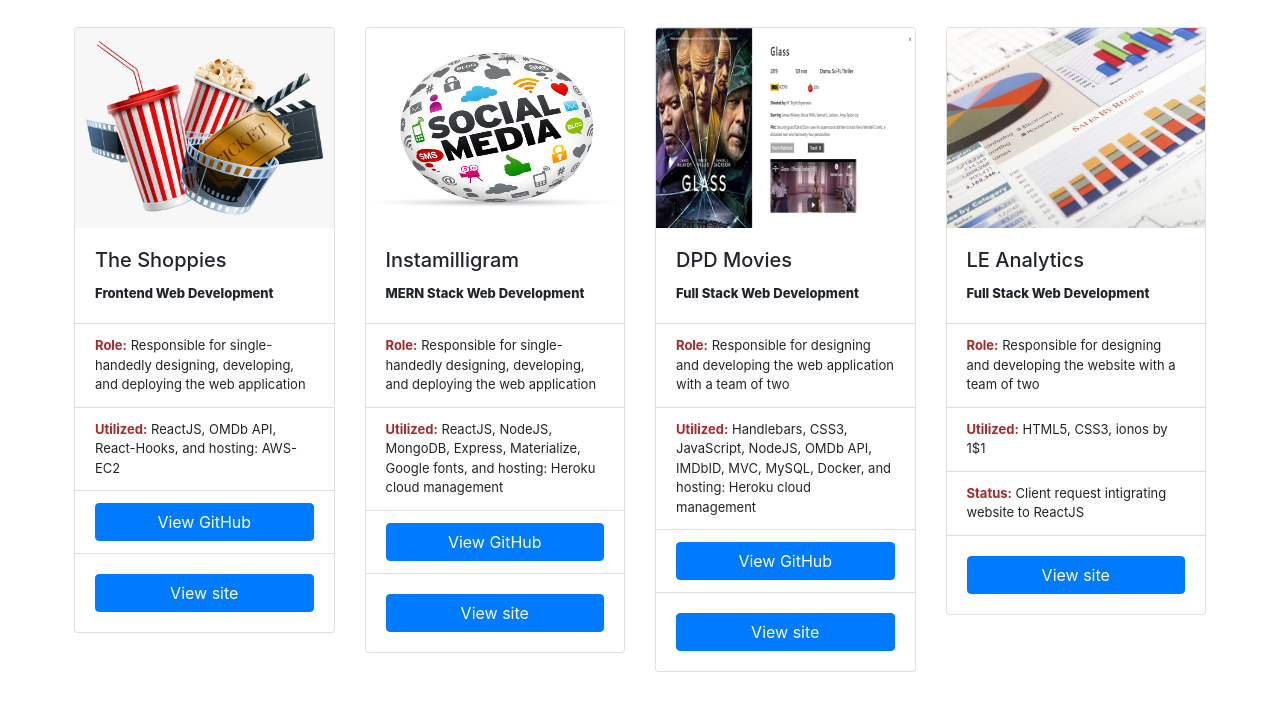
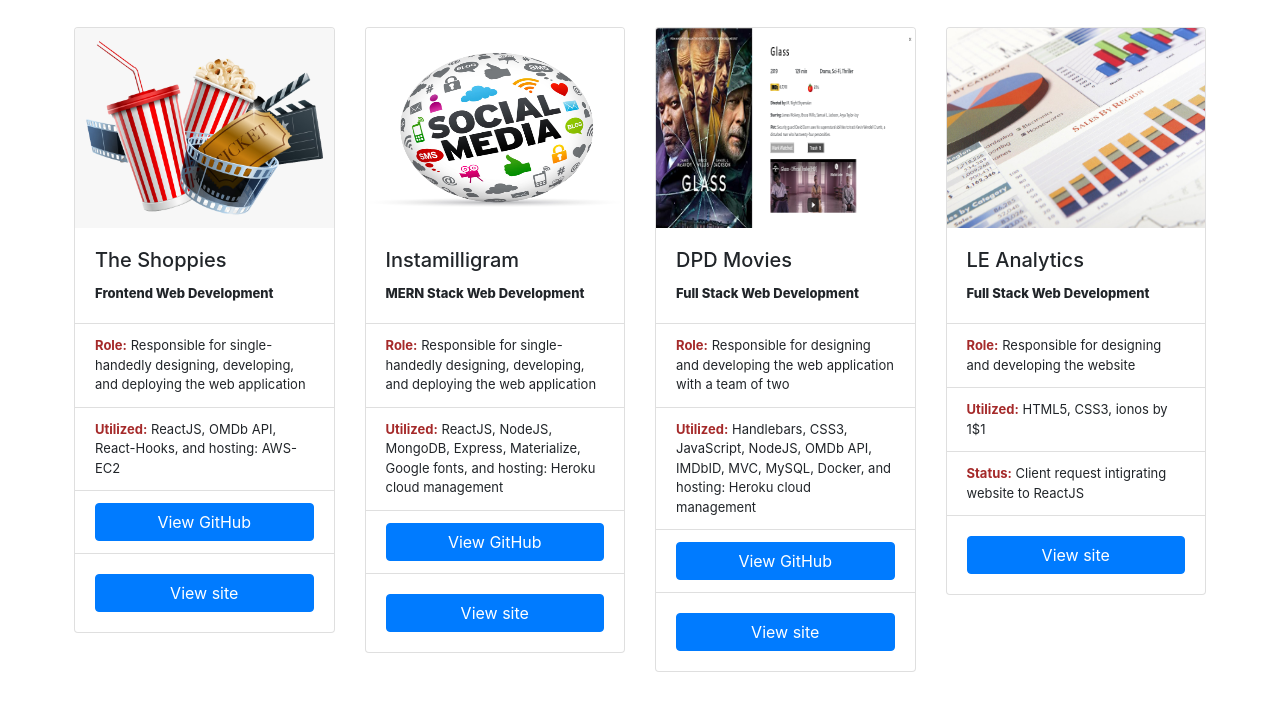
Before and after one commit to Dennis-The14th-web/projects, a plain HTML site: page index.html in a window 1280 px wide. Shown: the part 59-770 px from the top of the page. Drawn offline with nearby package versions, Linux system fonts and the light colour scheme.

Commit message:
Update ROle

```diff
--- a/index.html
+++ b/index.html
@@ -71,7 +71,7 @@
                         <p class="card-text">Full Stack Web Development</p>
                       </div>
                       <ul class="list-group list-group-flush">
-                        <li class="list-group-item"><span>Role:</span> Responsible for designing and developing the website with a team of two</li>
+                        <li class="list-group-item"><span>Role:</span> Responsible for designing and developing the website</li>
                         <li class="list-group-item"><span>Utilized:</span> HTML5, CSS3, ionos by 1$1</li>
                         <li class="list-group-item"><span>Status:</span> Client request intigrating website to ReactJS</li>
                       </ul>
```
